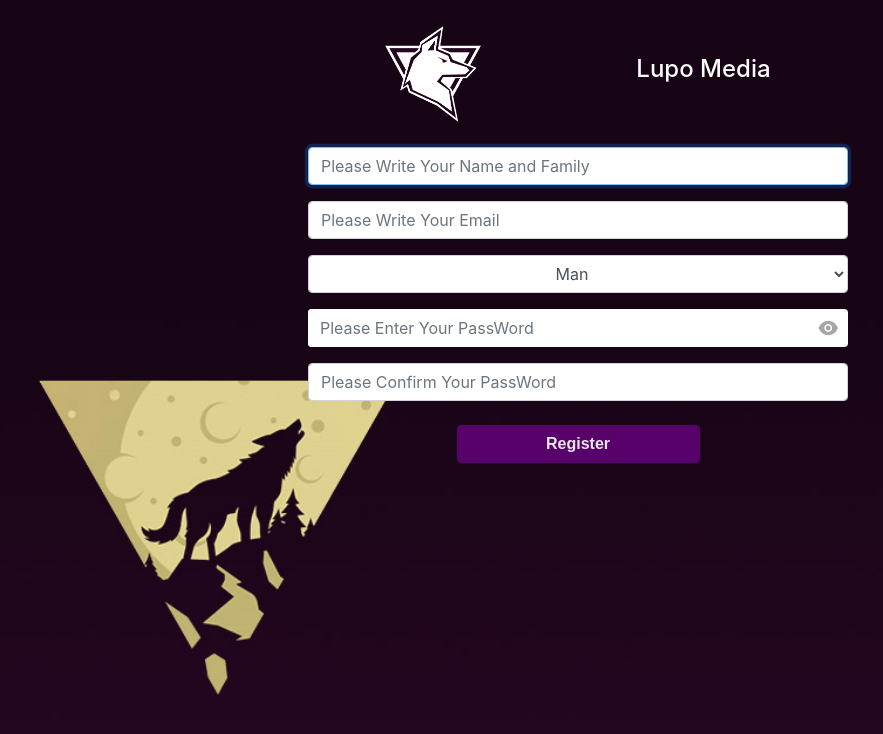
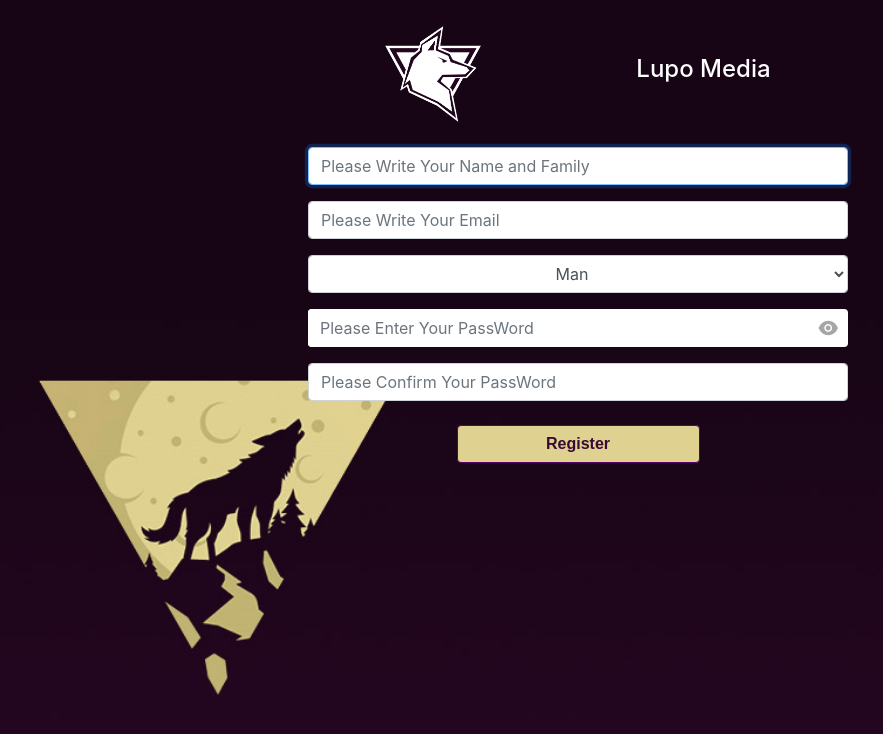
Before and after one commit to SeyedAmir-Salimi/LupoMedia, a React (Create React App) app: page /register in a window 1280 px wide. Shown: the top 734 px of the page, without its empty margins (62-945 px from the left). Built offline with nearby package versions, Linux system fonts and the light colour scheme; no server answers; what javascript-time-ago would draw is missing.

Commit message:
change colors

```diff
--- a/src/components/ForgetPassword.jsx
+++ b/src/components/ForgetPassword.jsx
@@ -52,7 +52,7 @@ const ForgetPassword = () => {
 			  <Col>
                 <Button
                   size='m'
-                  className='m-2 button_Log font-weight-bold'
+                  className='m-2 button_Log_Login font-weight-bold'
                   type='submit'
                   onClick={e => forgetPasswordSubmit(e)}
                 >
--- a/src/components/Register.jsx
+++ b/src/components/Register.jsx
@@ -164,7 +164,7 @@ const Register = () => {
 
               <Button
                 size='m'
-                className='m-2 button_Log font-weight-bold'
+                className='m-2 button_Log_Login font-weight-bold'
                 onClick={e =>
                   Registration(
                     e,
--- a/src/components/ResetPassword.jsx
+++ b/src/components/ResetPassword.jsx
@@ -92,7 +92,7 @@ const ResetPassword = () => {
 			  <Col>
                 <Button
                   size='m'
-                  className='m-2 button_Log font-weight-bold'
+                  className='m-2 button_Log_Login font-weight-bold'
                   type='submit'
 				  onClick={e => resetPasswordSubmit(e)}
                 >
```
